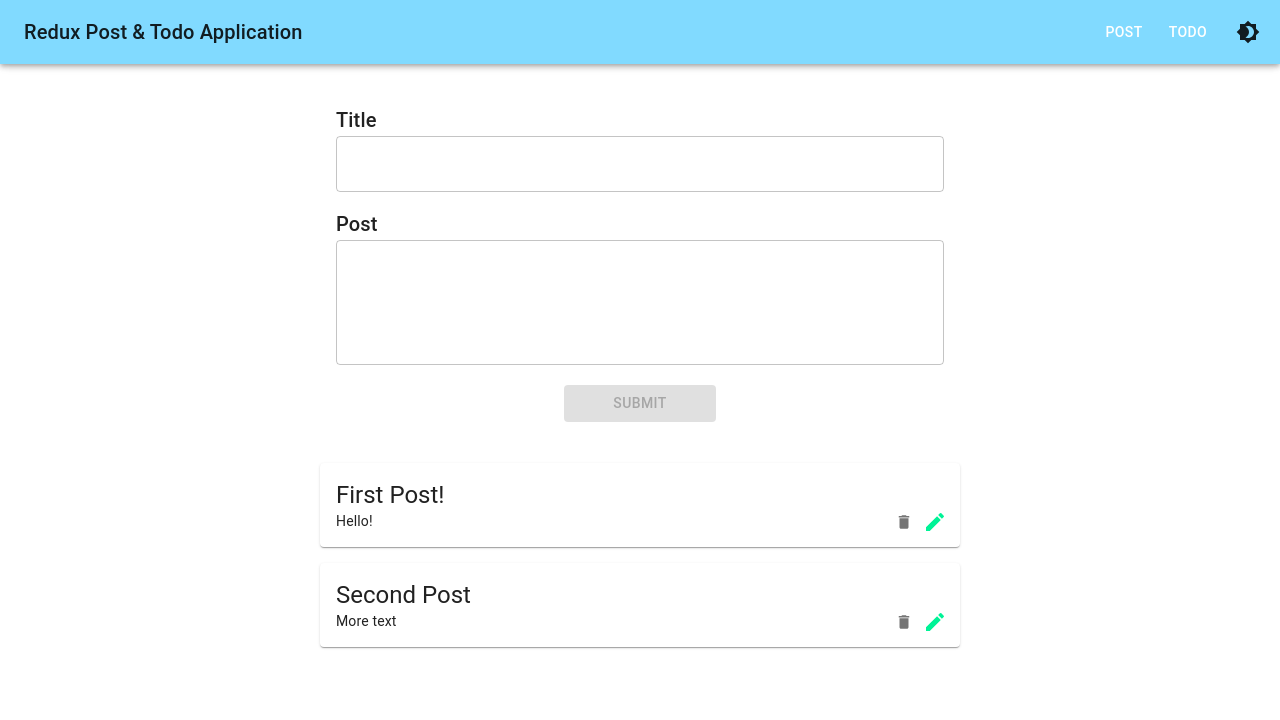
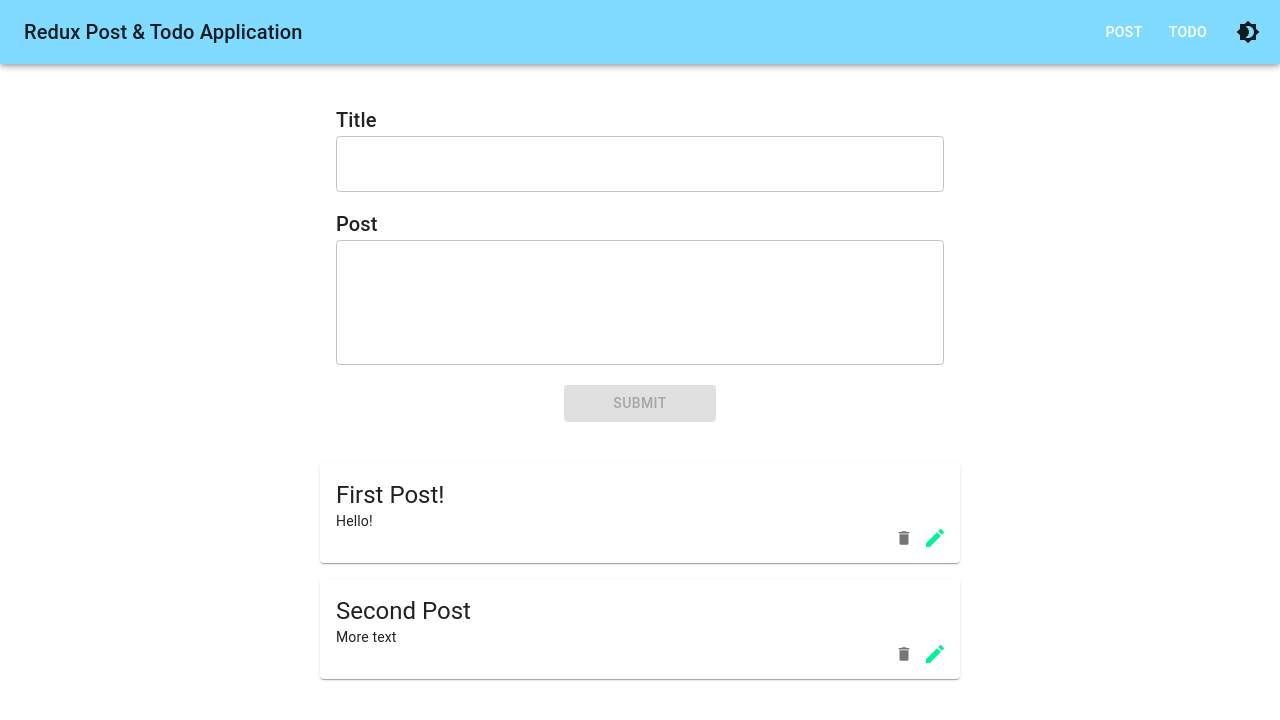
Before and after one commit to KevinThomasNY/Redux-Post-App, a React (Vite) app: page / in a window 1280 px wide. Shown: the top 720 px of the page. Built offline with nearby package versions, Linux system fonts and the light colour scheme.

Commit message:
fix: add padding around card icons

```diff
--- a/src/components/ShowTodos.tsx
+++ b/src/components/ShowTodos.tsx
@@ -65,7 +65,7 @@ const ShowTodos = () => {
             position: "relative",
           }}
         >
-        <CardContent sx={{ paddingBottom: "16px" }}>
+        <CardContent sx={{ paddingBottom: "32px" }}>
             <Typography variant="h6">{todo.title}</Typography>
           </CardContent>
           <Box
--- a/src/components/showPosts.tsx
+++ b/src/components/showPosts.tsx
@@ -55,7 +55,7 @@ const ShowPosts = () => {
             position: "relative",
           }}
         >
-          <CardContent sx={{ paddingBottom: "16px" }}>
+          <CardContent sx={{ paddingBottom: "32px" }}>
             <Typography variant="h5">{post.title}</Typography>
             <Typography variant="body2">{post.content}</Typography>
           </CardContent>
--- a/src/main.tsx
+++ b/src/main.tsx
@@ -27,11 +27,9 @@ const router = createBrowserRouter([
 ]);
 
 ReactDOM.createRoot(document.getElementById("root")!).render(
-<React.StrictMode>
     <Provider store={store}>
       <ThemeProvider>
         <RouterProvider router={router} />
       </ThemeProvider>
     </Provider>
-</React.StrictMode>
 );
```
